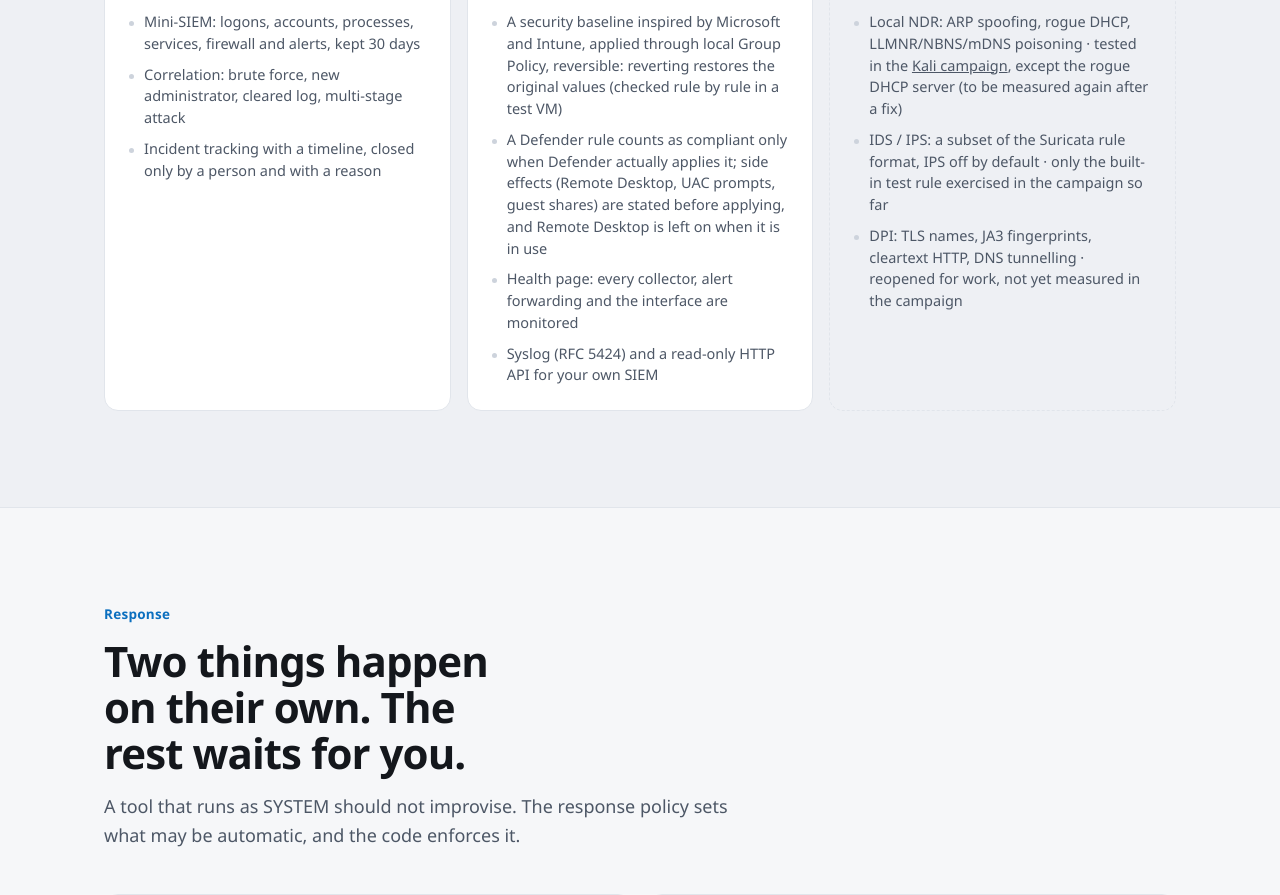
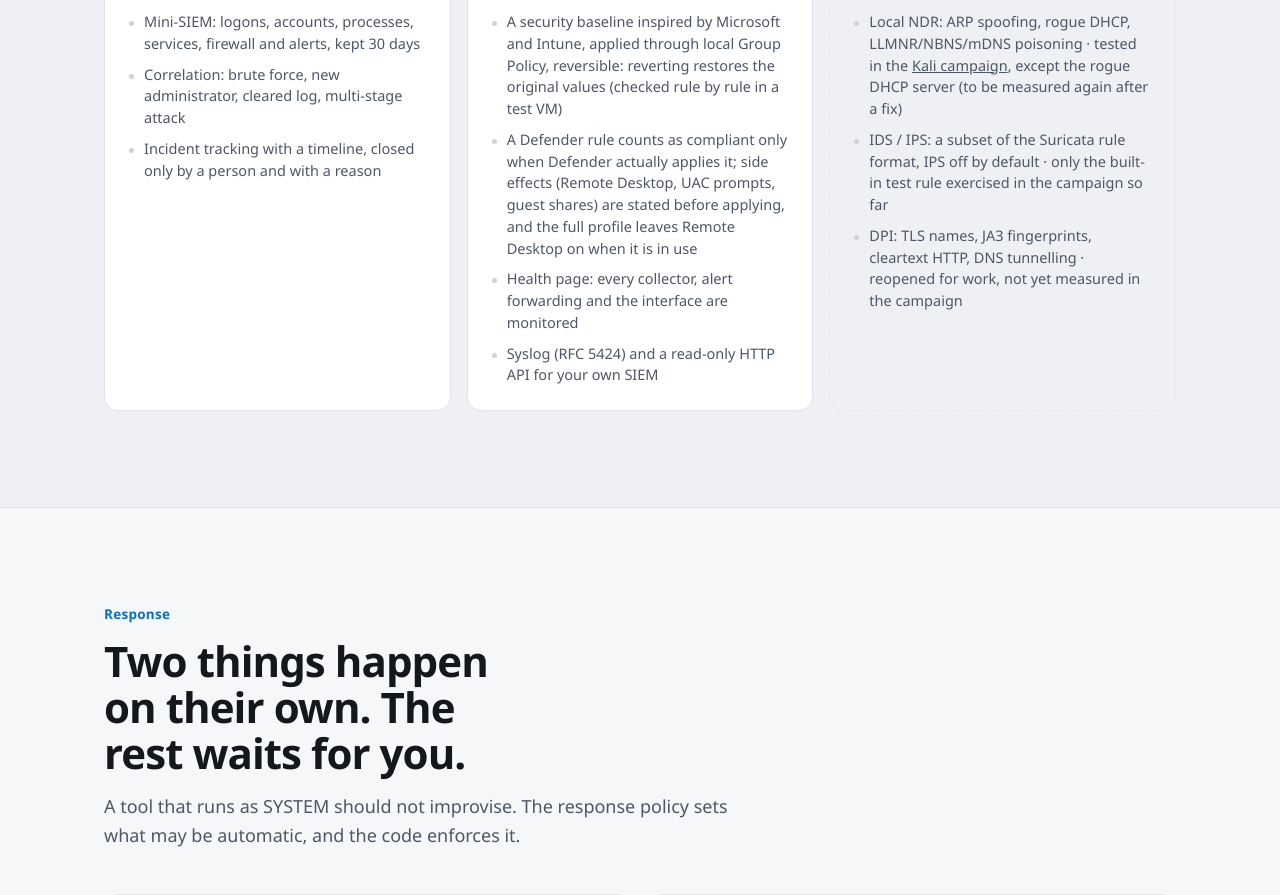
Before and after one commit to cryptobones-1337/deR4Tizer, a plain HTML site: page index.html in a window 1280 px wide. Shown: the part 4160-5055 px from the top of the page. Drawn offline with Linux system fonts and the light colour scheme.

Commit message:
Page : Bureau à distance laissé actif par le profil entier seulement (prérelecture)
Co-Authored-By: Claude Opus 5.5 <noreply@anthropic.com>

```diff
--- a/index.html
+++ b/index.html
@@ -424,7 +424,7 @@
           <h3>Hardening and health</h3>
           <ul>
             <li>A security baseline inspired by Microsoft and Intune, applied through local Group Policy, reversible: reverting restores the original values (checked rule by rule in a test VM)</li>
-            <li>A Defender rule counts as compliant only when Defender actually applies it; side effects (Remote Desktop, UAC prompts, guest shares) are stated before applying, and Remote Desktop is left on when it is in use</li>
+            <li>A Defender rule counts as compliant only when Defender actually applies it; side effects (Remote Desktop, UAC prompts, guest shares) are stated before applying, and the full profile leaves Remote Desktop on when it is in use</li>
             <li>Health page: every collector, alert forwarding and the interface are monitored</li>
             <li>Syslog (RFC 5424) and a read-only HTTP API for your own SIEM</li>
           </ul>
```
